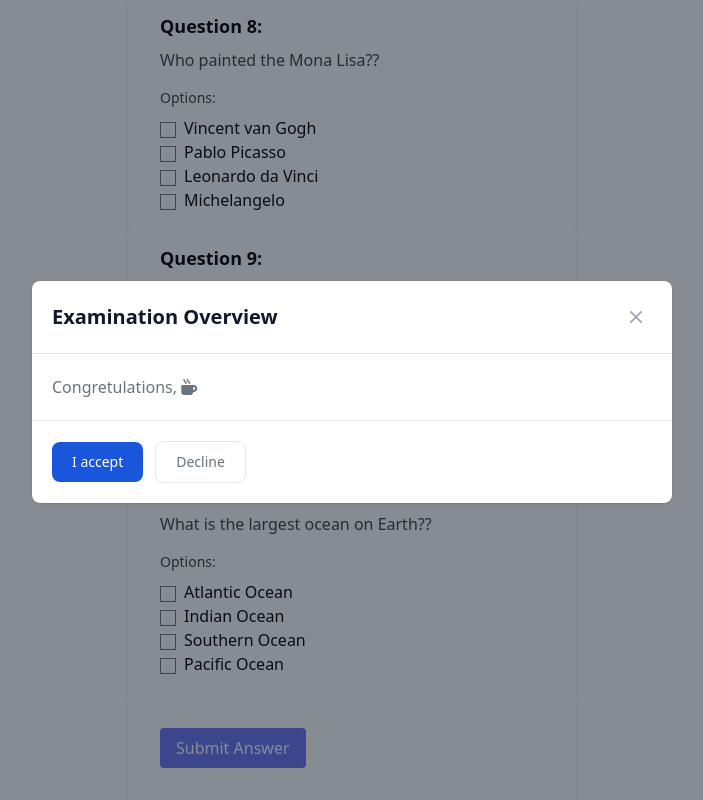
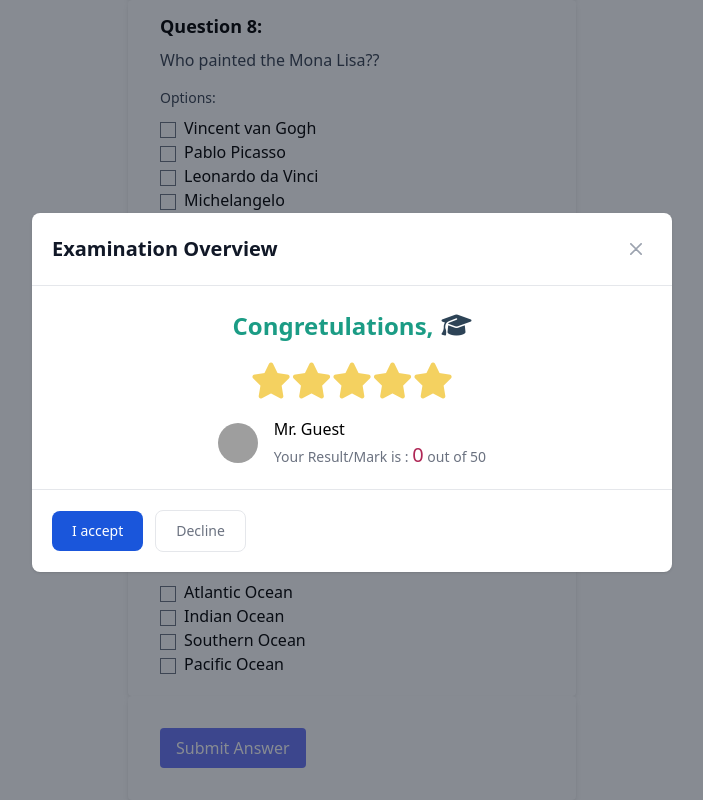
Before and after one commit to Fahim-Hossain-Munna/ExamTemplate, a Vue app: page / in a window 1280 px wide. Both pictures are taken after a click on the button "Submit Answer". Shown: the part 1848-2648 px from the top of the page, without its empty margins (288-991 px from the left). Built offline with nearby package versions, Linux system fonts and the light colour scheme; grey boxes are pictures that could not be loaded.

Commit message:
final push for 1st step ,in last i work on modal design

```diff
--- a/src/components/Question.vue
+++ b/src/components/Question.vue
@@ -210,9 +210,23 @@ const submitAns = ()=>{
             </div>
             <!-- Modal body -->
             <div class="p-4 md:p-5 space-y-4">
-                <p class="text-base leading-relaxed text-gray-500 dark:text-gray-400">
-                    Congretulations, <i class="fa-solid fa-mug-hot"></i>
+                <p class="flex justify-center items-center text-2xl leading-relaxed text-gray-500 dark:text-gray-400 gap-2">
+                    <span class="text-[#1B9C85] font-bold">Congretulations,</span><i class="fa-solid fa-graduation-cap  text-[#2D4356]"></i>
                 </p>
+                <div class="flex justify-center items-center">
+                    <i class="fa-solid fa-star text-4xl text-[#F4D160]"></i>
+                    <i class="fa-solid fa-star text-4xl text-[#F4D160]"></i>
+                    <i class="fa-solid fa-star text-4xl text-[#F4D160]"></i>
+                    <i class="fa-solid fa-star text-4xl text-[#F4D160]"></i>
+                    <i class="fa-solid fa-star text-4xl text-[#F4D160]"></i>
+                </div>
+                <div class="flex justify-center items-center gap-4">
+                    <img class="w-10 h-10 rounded-full" src="https://cdn.pixabay.com/photo/2015/10/05/22/37/blank-profile-picture-973460_1280.png" alt="">
+                    <div class="font-medium dark:text-white">
+                        <div>Mr. Guest</div>
+                        <div class="text-sm text-gray-500 dark:text-gray-400">Your Result/Mark is : <span class="text-xl text-[#AF2655]">{{ ans }}</span> out of 50</div>
+                    </div>
+                </div>
             </div>
             <!-- Modal footer -->
             <div class="flex items-center p-4 md:p-5 border-t border-gray-200 rounded-b dark:border-gray-600">
```
